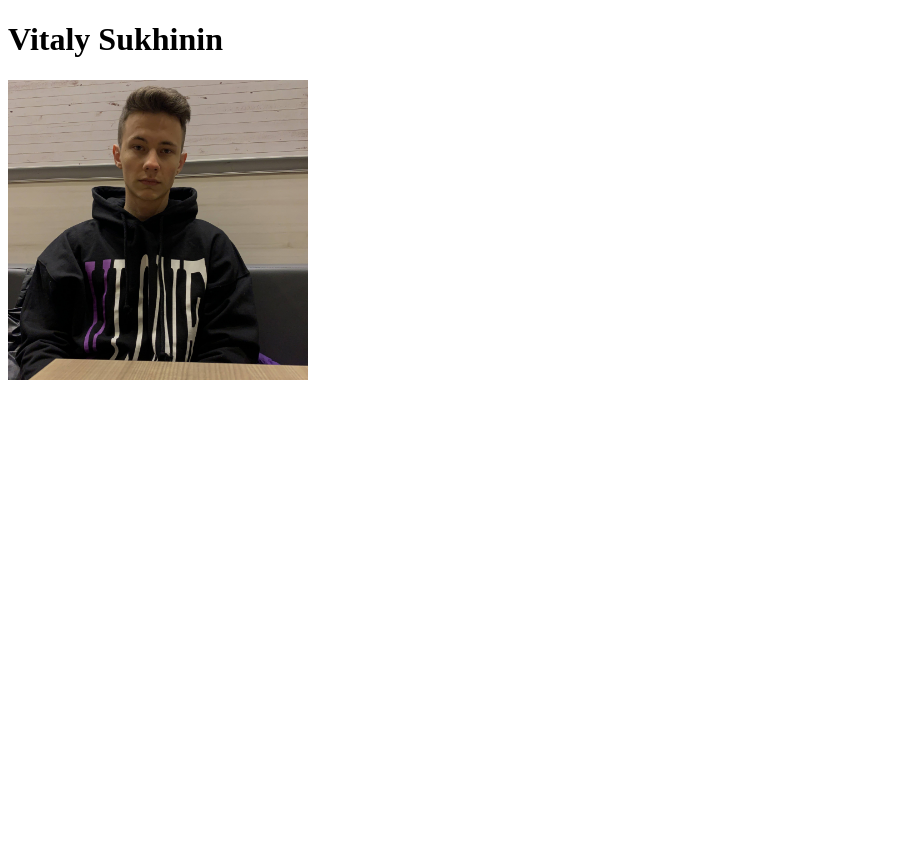
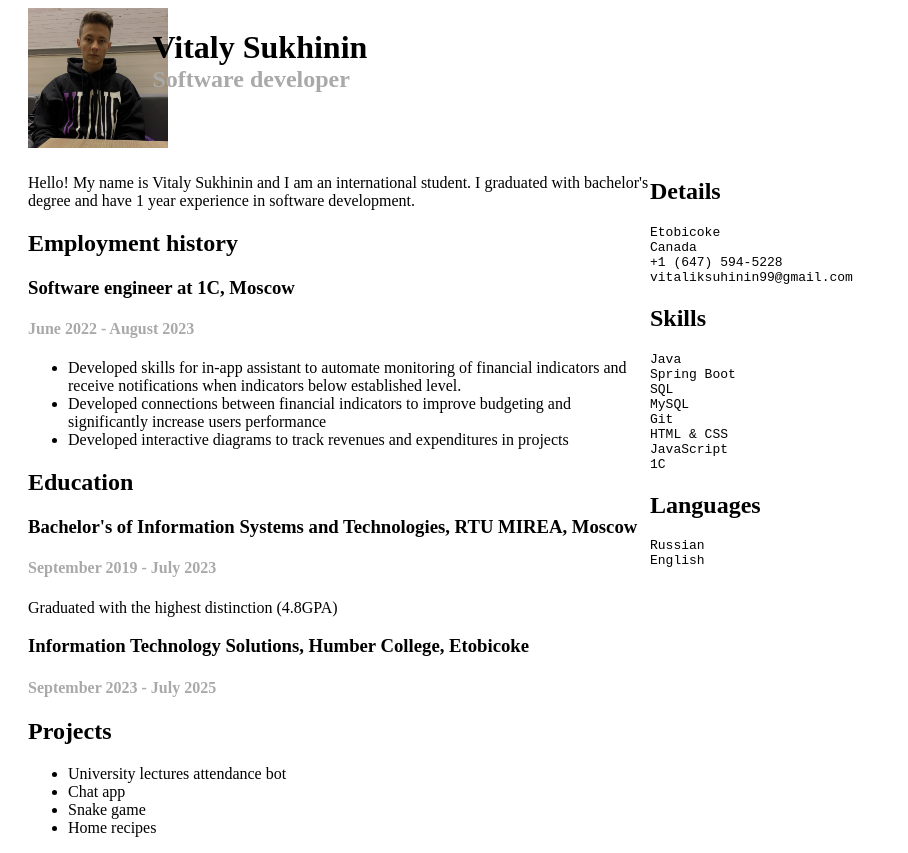
Before and after one commit to kryptt0n/my-web-page, a plain HTML site: page index.html in a window 1280 px wide. Shown: the whole page, without its empty margins (0-908 px from the left). Before the commit the page ends 800 px from the top, so only its background shows below. Drawn offline with Linux system fonts and the light colour scheme.

Commit message:
added basic info

```diff
--- a/index.html
+++ b/index.html
@@ -4,11 +4,82 @@
         <title>My website</title>
         <meta lang="ru-ru">
         <meta charset="utf8">
+        <link rel="stylesheet" href="styles/style.css">
     </head>
 
-    <body>
-        <h1>Vitaly Sukhinin</h1>
-        <img src="images/myPhoto.jpeg" style="height: 300px; aspect-ratio: auto;">
-        <p></p>
+    <body style="padding-left: 20px;">
+        <div style="width: 100%;">
+            <div style="width: 10%; height: 150px;">
+                <img src="images/myPhoto.jpeg" style="height: 140px; aspect-ratio: auto;">
+            </div>
+            <div style="width: 90%; height: 150px;">
+                <h1 style="height: 10%;">Vitaly Sukhinin</h1>
+                <h2 style="color: darkgray;">Software developer</h2>
+            </div>
+        </div>
+       <div style="width: 100%;">
+            <div style="width: 50%;">
+                <p>Hello! My name is Vitaly Sukhinin and I am an international student.
+                    I graduated with bachelor's degree and have 1 year experience in software development.
+                </p>
+
+                <h2>Employment history</h2>
+                <h3>Software engineer at 1C, Moscow</h3>
+                <h4>June 2022 - August 2023</h4>
+                <ul>
+                    <li>
+                        Developed skills for in-app assistant to automate monitoring of financial indicators and receive notifications when indicators below established level.
+                    </li>
+                    <li>
+                        Developed connections between financial indicators to improve budgeting and significantly increase users performance
+                    </li>
+                    <li>
+                        Developed interactive diagrams to track revenues and expenditures in projects
+                    </li>
+                </ul>
+
+                <h2>Education</h2>
+                <h3>Bachelor's of Information Systems and Technologies, RTU MIREA, Moscow</h3>
+                <h4>September 2019 - July 2023</h4>
+                <p>Graduated with the highest distinction (4.8GPA)</p>
+                <h3>Information Technology Solutions, Humber College, Etobicoke</h3>
+                <h4>September 2023 - July 2025</h4>
+
+                <h2>Projects</h2>
+                <ul>
+                    <li>University lectures attendance bot</li>
+                    <li>Chat app</li>
+                    <li>Snake game</li>
+                    <li>Home recipes</li>
+                </ul>
+            </div>
+            <div style="width: 50%;">
+                <h2>Details</h2>
+                <pre>
+                    Etobicoke
+                    Canada
+                    +1 (647) 594-5228
+                    vitaliksuhinin99@gmail.com
+                </pre>
+
+                <h2>Skills</h2>
+                <pre>
+                    Java
+                    Spring Boot
+                    SQL
+                    MySQL
+                    Git
+                    HTML & CSS
+                    JavaScript
+                    1C
+                </pre>
+
+                <h2>Languages</h2>
+                <pre>
+                    Russian
+                    English
+                </pre>
+            </div>
+       </div>
     </body>
 </html>
--- a/styles/style.css
+++ b/styles/style.css
@@ -0,0 +1,15 @@
+h4 {
+    color: darkgray
+}
+
+li {
+    padding-right: 10px;
+}
+
+pre {
+    white-space: pre-line;
+}
+
+div {
+    float: left;
+}
```
Also changed, not shown: 1 other file.
